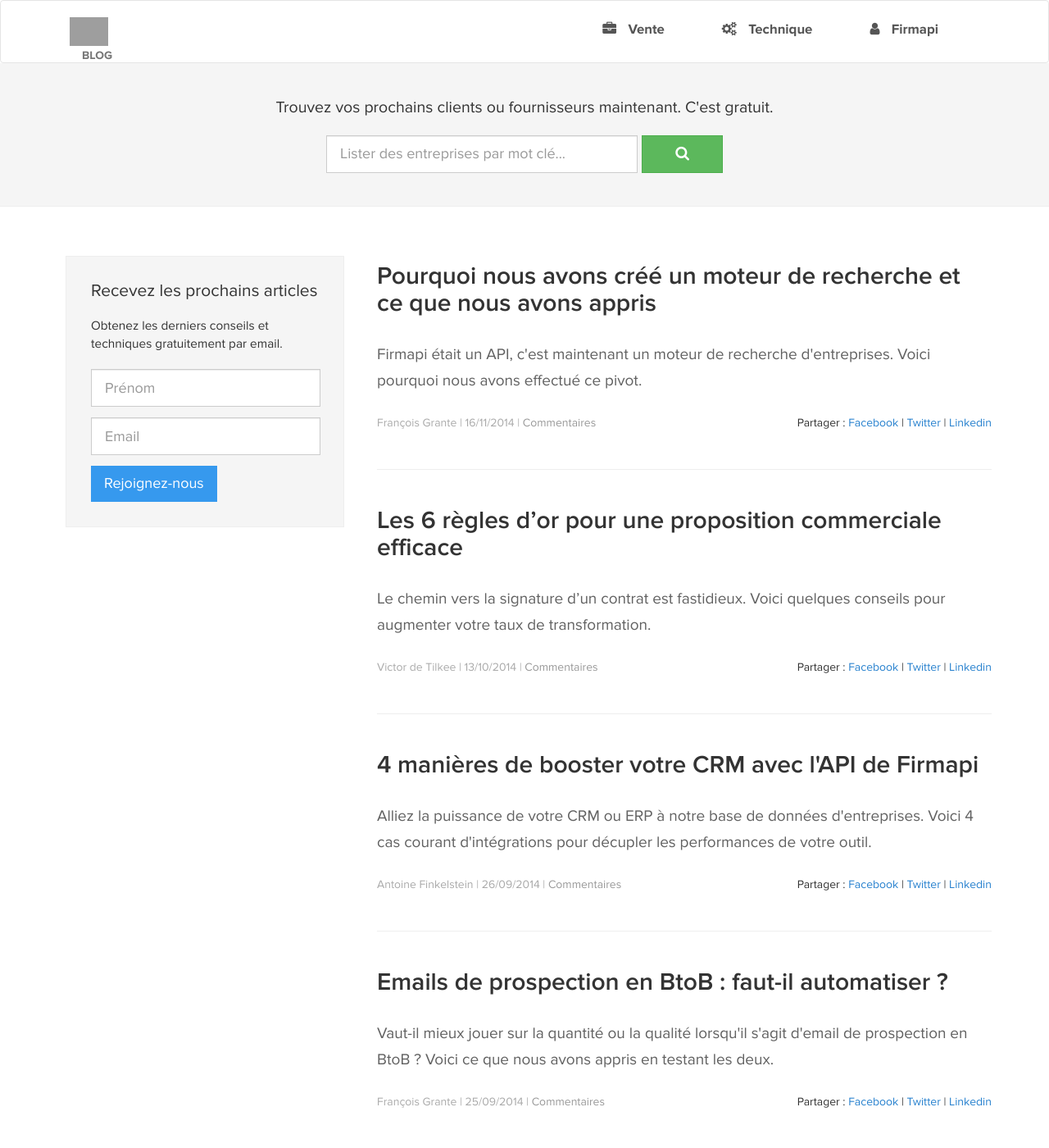
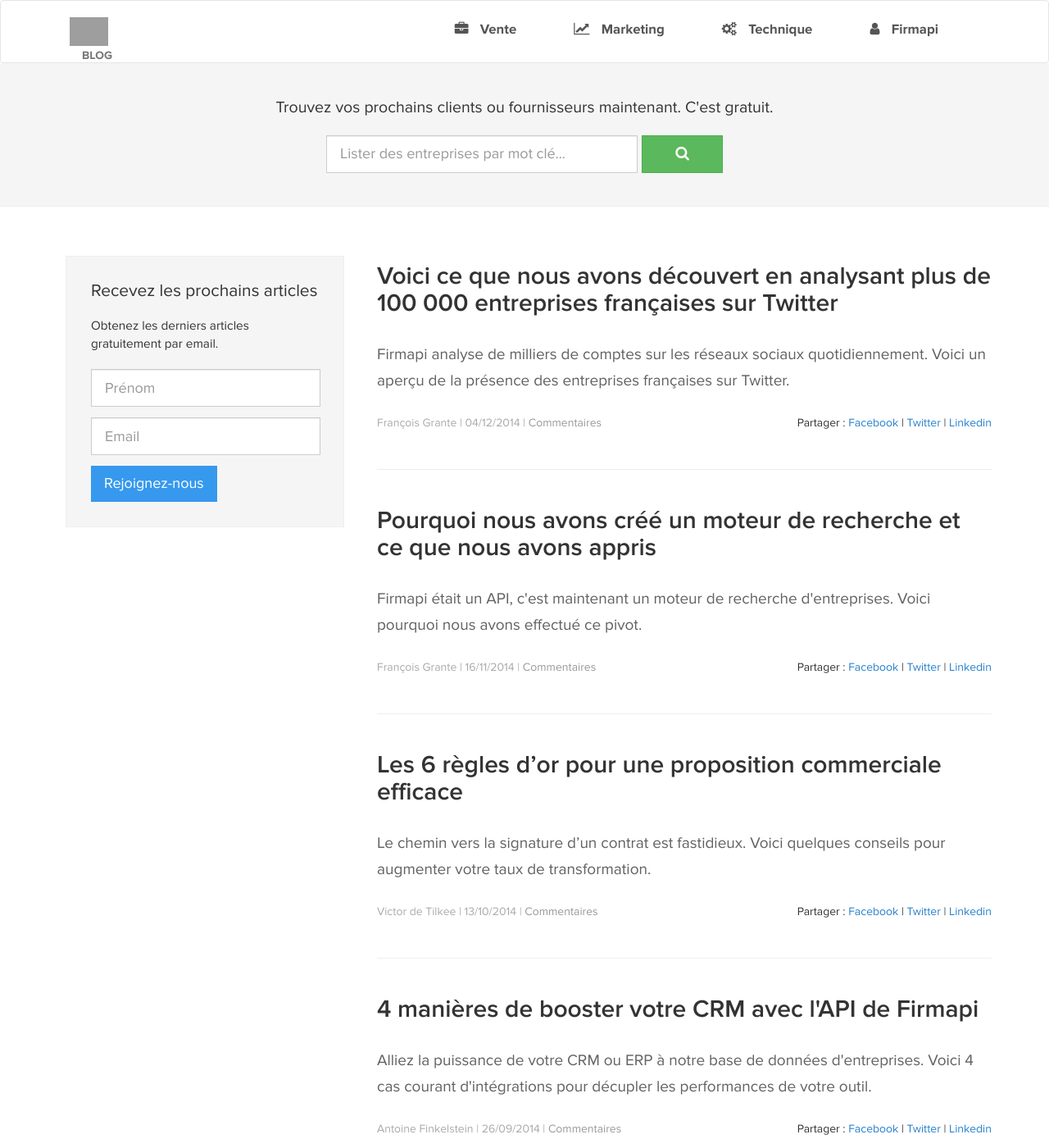
Before and after one commit to firmapi/blog, a Jekyll site: the page built from index.html, in a window 1280 px wide and 1400 px high. Shown: the whole window at 82% size. Built offline with Jekyll 4.4.1, drawn with Linux system fonts in a browser that asks for light colours; nearby versions of some CDN libraries; a script that is not in the unit is left out; comment, search, counter and statistics services are not loaded; grey boxes are pictures that could not be loaded.

Commit message:
Nouvel article Twitter

```diff
--- a/_includes/head.html
+++ b/_includes/head.html
@@ -1,7 +1,14 @@
 <head>
     <meta charset="utf-8">
     <meta http-equiv="X-UA-Compatible" content="IE=edge">
-    <title>{{ page.title | replace: '!CATEGORY!', page.tag }}</title>
+    <title>
+    {% if page.seo_title %}
+        {{ page.seo_title }}
+    {% else %}
+        {{ page.title | replace: '!CATEGORY!', page.tag }}
+    {% endif %}
+    </title>
+
     <meta name="viewport" content="width=device-width">
     <meta name="description" content="{{ site.description }}">
     <link rel="canonical" href="{{ page.url | replace:'index.html','' | prepend: site.baseurl | prepend: site.url }}">
--- a/_includes/header.html
+++ b/_includes/header.html
@@ -21,6 +21,12 @@
             <li><a href="/category/vente"><strong><i class="fa fa-briefcase"></i> Vente</strong></a></li>
           {% endif %}
 
+          {% if page.tag == 'marketing' || page.tag == 'marketing' %}
+            <li><a href="/category/marketing" class="active"><strong><i class="fa fa-line-chart"></i> Marketing</strong></a></li>
+          {% else %}
+            <li><a href="/category/marketing"><strong><i class="fa fa-line-chart"></i> Marketing</strong></a></li>
+          {% endif %}
+
           {% if page.tag == 'technique' || page.tag == 'technique' %}
             <li><a href="/category/technique" class="active"><strong><i class="fa fa-cogs"></i> Technique</strong></a></li>
           {% else %}
--- a/_includes/left-col.html
+++ b/_includes/left-col.html
@@ -1,6 +1,6 @@
 <div class="cta_left">
   <h3>Recevez les prochains articles</h3>
-  <p>Obtenez les derniers conseils et techniques gratuitement par email.</p>
+  <p>Obtenez les derniers articles gratuitement par email.</p>
 
   <form action="//firmapi.us9.list-manage.com/subscribe/post?u=dd719da28785e1e9474b84eec&amp;id=58306dbc9d" method="post" id="mc-embedded-subscribe-form" name="mc-embedded-subscribe-form" class="validate form-inline" target="_blank" novalidate>
 
--- /dev/null
+++ b/_posts/2014-12-04-entreprises-francaises-twitter.md
@@ -0,0 +1,66 @@
+---
+layout: post
+seo_title: "Les entreprises françaises sur Twitter : statistiques"
+title: Voici ce que nous avons découvert en analysant plus de 100 000 entreprises françaises sur Twitter
+description: "Firmapi analyse de milliers de comptes sur les réseaux sociaux quotidiennement. Voici un aperçu de la présence des entreprises françaises sur Twitter."
+modified: 2014-12-05
+image: ""
+tag: "marketing"
+tag_pretty_name: "Marketing"
+
+author: François Grante
+author_twitter: FGrante
+author_google_plus: https://plus.google.com/106867543078418506526
+gravatar: https://secure.gravatar.com/avatar/341f6604232b625000deda790d8d39cd?d=mm&s=30&r=G
+---
+
+
+Firmapi parcours quotidiennement le web pour enrichir et mettre à jour les informations sur les entreprises françaises. Nous analysons notamment la présence de toutes les entreprises sur les réseaux sociaux. Qu'en est-il de Twitter ?
+
+Voici les résultats que nous avons obtenu en parcourant un échantillon de 102 000 entreprises françaises ayant un site web.
+
+## Présence des entreprises sur Twitter
+
+La première chose à avoir en tête si on souhaite développer son marketing B2B sur Twitter, c'est que l'on ne touche qu'une petite partie de sa cible potentielle. En effet, seulement 11,3% des entreprises françaises possédant un site web ont également un compte Twitter.
+
+<img alt="Présence sur Twitter des entreprises françaises" src="https://d144bz4d6i1vob.cloudfront.net/blog/2014-12-04/short_twitter_presence.png" />
+
+<div class="click-to-tweet">
+  11,3% des entreprises françaises ayant un site web ont un compte Twitter
+  <a class="tweet-link" data-original-title="Tweeter ça" data-placement="top" data-toggle="tooltip" href=""><i class="fa fa-twitter"></i></a>
+</div>
+
+Toutefois, la présence sur Twitter dépend sensiblement du secteur d'activité. Les entreprises dans les médias, le web et les nouvelles technologies sont par exemple bien plus représentées.
+
+## Nombre d'abonnés
+
+Sans surprise, le nombre de followers est très inégal. Quasiment la moitié des comptes d'entreprises ont moins de 100 followers sur Twitter !
+
+<img alt="Présence sur Twitter des entreprises françaises" src="https://d144bz4d6i1vob.cloudfront.net/blog/2014-12-04/short_twitter_nombre_followers.png" />
+
+<div class="click-to-tweet">
+  49,9% des entreprises françaises ont moins de 100 followers sur Twitter
+  <a class="tweet-link" data-original-title="Tweeter ça" data-placement="top" data-toggle="tooltip" href=""><i class="fa fa-twitter"></i></a>
+</div>
+
+## Activité des comptes
+
+Qu'en est-il de l'activité des comptes d'entreprises ? Les résultats montrent une activité plutôt soutenue. En effet, 47% des entreprises ont envoyé un tweet les 7 derniers jours.
+
+D'un autre côté, on peut noter que 16,9% des entreprises ont créé un compte mais n'en ont encore pas fait usage pour communiquer.
+
+<img alt="Présence sur Twitter des entreprises françaises" src="https://d144bz4d6i1vob.cloudfront.net/blog/2014-12-04/short_twitter_dernier_tweet.png" />
+
+<div class="click-to-tweet">
+  47% des entreprises françaises ont tweeté les 7 derniers jours
+  <a class="tweet-link" data-original-title="Tweeter ça" data-placement="top" data-toggle="tooltip" href=""><i class="fa fa-twitter"></i></a>
+</div>
+
+D'autre part, si on regarde le nombre total de tweets envoyés sur chaque compte, les profils sont assez variés. Près de 80% des comptes restent toutefois sous la barre des 1000 tweets envoyés.
+
+<img alt="Présence sur Twitter des entreprises françaises" src="https://d144bz4d6i1vob.cloudfront.net/blog/2014-12-04/short_twitter_nombre_tweets.png" />
+
+<div class="click-to-tweet">
+  79,9% des comptes d'entreprises ont envoyé moins de 1000 tweets
+  <a class="tweet-link" data-original-title="Tweeter ça" data-placement="top" data-toggle="tooltip" href=""><i class="fa fa-twitter"></i></a>
+</div>
--- a/css/main.scss
+++ b/css/main.scss
@@ -529,3 +529,23 @@ FOOTER
     margin-right: 10px;
   }
 }
+
+
+// ======================
+// === Click To Tweet ===
+// ======================
+
+
+.click-to-tweet {
+  background-color: #f5f5f5;
+  border: 1px solid #eee;
+  color: #555;
+  padding: 15px 20px;
+  margin: 30px 0;
+
+  .tweet-link {
+    float: right;
+    color: #4099FF;
+    border: 0;
+  }
+}
```
Also changed, not shown: js/main.coffee (+9 -0 lines).
